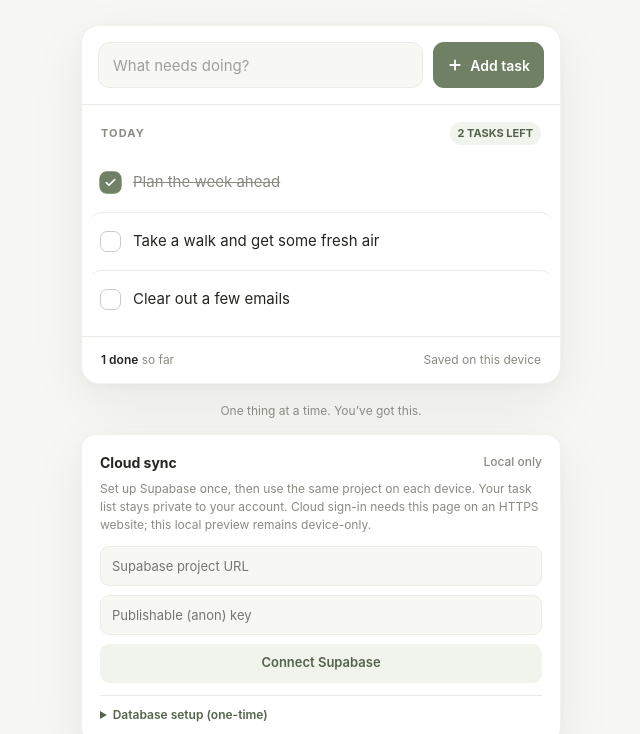
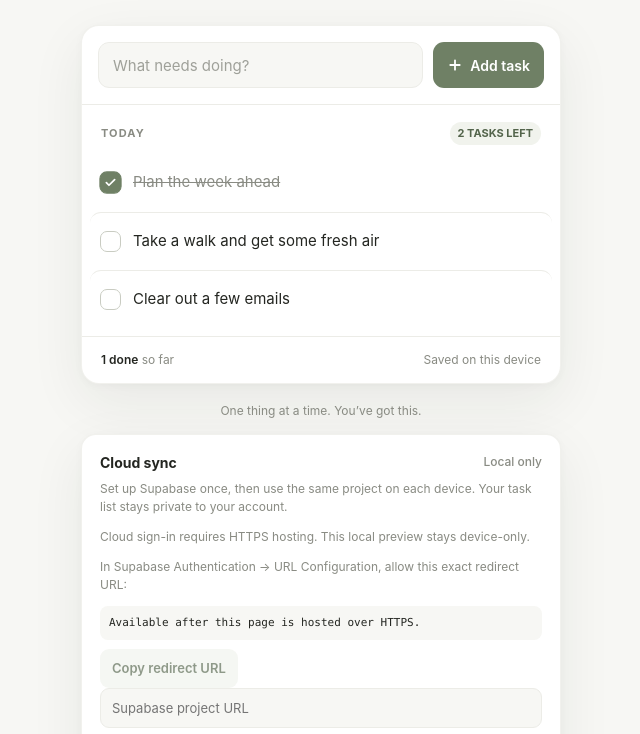
Before and after one commit to luismejia96/daylist, a plain HTML site: page index.html in a window 1280 px wide. Shown: the part 184-918 px from the top of the page, without its empty margins (319-959 px from the left). Drawn offline with nearby package versions, Linux system fonts and the light colour scheme.

Commit message:
Clarify Supabase redirect setup
Co-authored-by: Copilot App <223556219+Copilot@users.noreply.github.com>

```diff
--- a/index.html
+++ b/index.html
@@ -402,6 +402,16 @@
     .sync-details .sync-button { width: 100%; }
     .account-row { display: flex; align-items: center; justify-content: space-between; gap: 12px; }
     .account-email { min-width: 0; overflow-wrap: anywhere; font-size: 13px; }
+    .redirect-url {
+      display: block;
+      margin: 6px 0 9px;
+      padding: 9px;
+      overflow-wrap: anywhere;
+      border-radius: 8px;
+      background: var(--page);
+      color: var(--ink);
+      font: 11px/1.5 ui-monospace, SFMono-Regular, Consolas, monospace;
+    }
 
     @keyframes arrive {
       from { opacity: 0; transform: translateY(6px); }
@@ -467,7 +477,11 @@
         <span class="sync-state" id="sync-state" role="status" aria-live="polite">Local only</span>
       </div>
       <div id="setup-view">
-        <p class="sync-copy">Set up Supabase once, then use the same project on each device. Your task list stays private to your account. Cloud sign-in needs this page on an HTTPS website; this local preview remains device-only.</p>
+        <p class="sync-copy">Set up Supabase once, then use the same project on each device. Your task list stays private to your account.</p>
+        <p class="sync-copy" id="hosting-notice"></p>
+        <p class="sync-copy">In Supabase Authentication → URL Configuration, allow this exact redirect URL:</p>
+        <code class="redirect-url" id="redirect-url"></code>
+        <button class="sync-button" id="copy-redirect" type="button">Copy redirect URL</button>
         <form id="config-form">
           <input id="project-url" type="url" placeholder="Supabase project URL" aria-label="Supabase project URL" required>
           <input id="publishable-key" type="password" placeholder="Publishable (anon) key" aria-label="Supabase publishable key" required autocomplete="off">
@@ -531,6 +545,9 @@ with check ((select auth.uid()) = user_id);</pre>
       const authView = document.querySelector("#auth-view");
       const accountView = document.querySelector("#account-view");
       const configForm = document.querySelector("#config-form");
+      const hostingNotice = document.querySelector("#hosting-notice");
+      const redirectUrl = document.querySelector("#redirect-url");
+      const copyRedirectButton = document.querySelector("#copy-redirect");
       const projectUrlInput = document.querySelector("#project-url");
       const publishableKeyInput = document.querySelector("#publishable-key");
       const emailForm = document.querySelector("#email-form");
@@ -891,6 +908,26 @@ with check ((select auth.uid()) = user_id);</pre>
         }
       });
 
+      const isHostedSecurely = window.location.protocol === "https:";
+      const currentRedirectUrl = window.location.href.split("#")[0];
+      hostingNotice.textContent = isHostedSecurely
+        ? "This page is hosted securely and ready for Supabase magic-link redirects."
+        : "Cloud sign-in requires HTTPS hosting. This local preview stays device-only.";
+      redirectUrl.textContent = isHostedSecurely
+        ? currentRedirectUrl
+        : "Available after this page is hosted over HTTPS.";
+      copyRedirectButton.disabled = !isHostedSecurely;
+      copyRedirectButton.addEventListener("click", async () => {
+        try {
+          await navigator.clipboard.writeText(currentRedirectUrl);
+          copyRedirectButton.textContent = "Copied";
+          window.setTimeout(() => { copyRedirectButton.textContent = "Copy redirect URL"; }, 1600);
+        } catch (error) {
+          console.error("Could not copy the Supabase redirect URL.", error);
+          setSyncStatus("Copy failed — select and copy the URL manually", true);
+        }
+      });
+
       window.addEventListener("focus", () => {
         if (!cloudUser) return;
         if (cloudDirty) {
```
